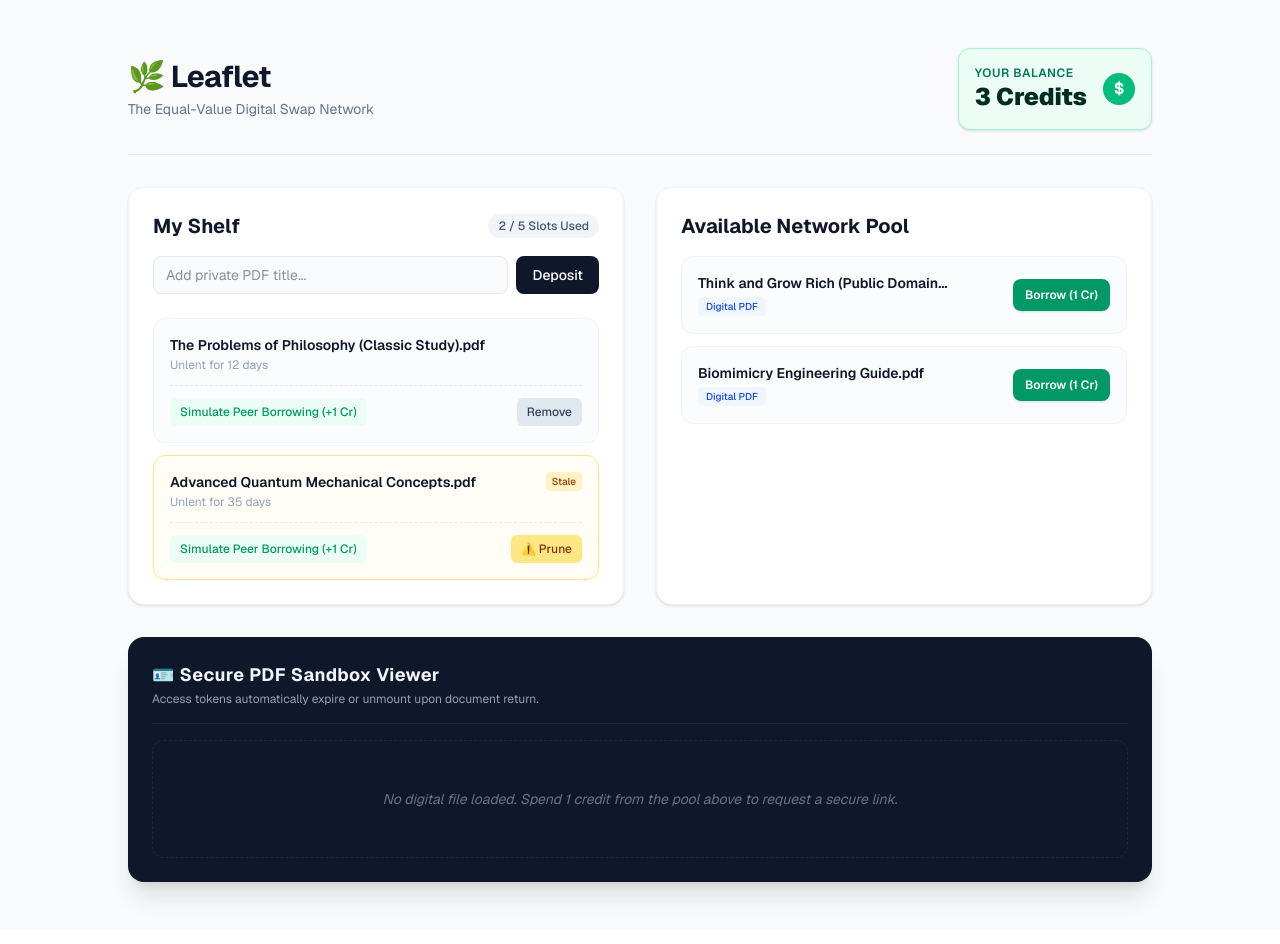
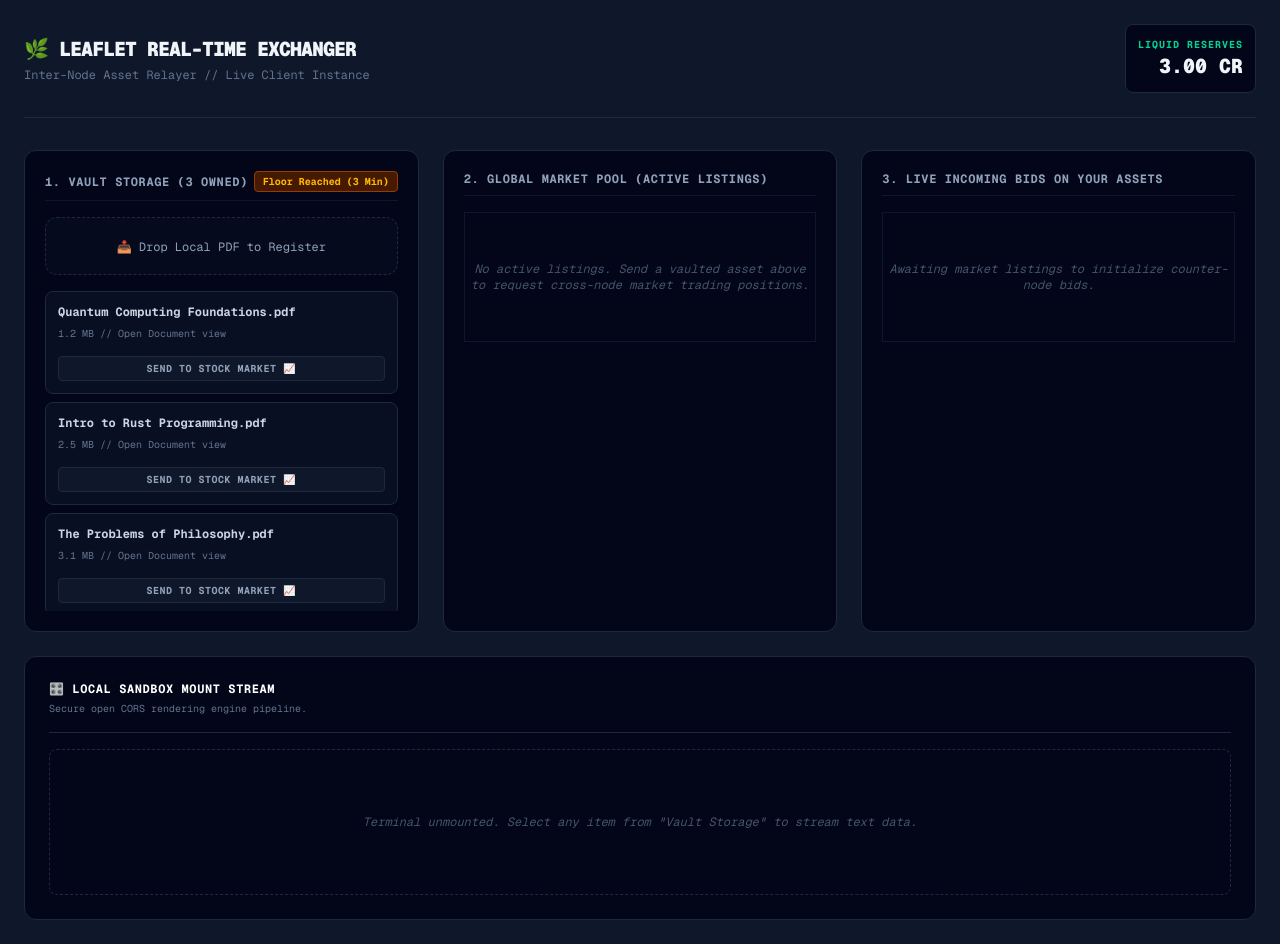
Before and after one commit to Vanon404/leaflet-dummy, a Next.js app: page / in a window 1280 px wide. Built offline with nearby package versions, Linux system fonts and the light colour scheme.

Commit message:
feat: implement continuous p2p barter loop with 2-book inventory limit

```diff
--- a/app/page.tsx
+++ b/app/page.tsx
@@ -1,219 +1,277 @@
 'use client';
-import { useState } from 'react';
+import { useState, useEffect } from 'react';
 
-interface BookItem {
+export interface BookItem {
   id: string;
   title: string;
   type: 'PDF';
   fileUrl: string;
-  daysUnlent: number;
+  size: string;
+}
+
+export interface SwapRequest {
+  id: string;
+  peerNode: string;
+  bookRequested: string;
+  bookOffered: string;
+  status: 'PENDING' | 'ACCEPTED' | 'REJECTED';
 }
 
 export default function LeafletApp() {
-  // --- 1. STATE MANAGEMENT (KISS: Single source of truth in one file) ---
+  // --- 1. CORE CLIENT STATE ---
   const [userCredits, setUserCredits] = useState<number>(3);
+  const [activePdfUrl, setActivePdfUrl] = useState<string | null>(null);
 
+  // Starting inventory with 3 baseline books to fulfill your minimum constraint
   const [myShelf, setMyShelf] = useState<BookItem[]>([
-    { id: '1', title: 'The Problems of Philosophy (Classic Study).pdf', type: 'PDF', fileUrl: 'https://archive.org/download/problemsofphilos00russuoft/problemsofphilos00russuoft.pdf', daysUnlent: 12 },
-    { id: '2', title: 'Advanced Quantum Mechanical Concepts.pdf', type: 'PDF', fileUrl: 'https://arxiv.org/pdf/quant-ph/0201082', daysUnlent: 35 }, // Stale item (>30 days)
+    { id: '1', title: 'Quantum Computing Foundations.pdf', type: 'PDF', fileUrl: 'https://raw.githubusercontent.com/mozilla/pdf.js/master/web/compressed.tracemonkey-pldi-09.pdf', size: '1.2 MB' },
+    { id: '2', title: 'Intro to Rust Programming.pdf', type: 'PDF', fileUrl: 'https://raw.githubusercontent.com/mozilla/pdf.js/master/web/compressed.tracemonkey-pldi-09.pdf', size: '2.5 MB' },
+    { id: '3', title: 'The Problems of Philosophy.pdf', type: 'PDF', fileUrl: 'https://raw.githubusercontent.com/mozilla/pdf.js/master/web/compressed.tracemonkey-pldi-09.pdf', size: '3.1 MB' },
   ]);
 
-  const [globalPool, setGlobalPool] = useState<BookItem[]>([
-    { id: '101', title: 'Think and Grow Rich (Public Domain Edition).pdf', type: 'PDF', fileUrl: 'https://archive.org/download/think-and-grow-rich-napoleon-hill/Think%20and%20Grow%20Rich%20-%20Napoleon%20Hill.pdf', daysUnlent: 2 },
-    { id: '102', title: 'Biomimicry Engineering Guide.pdf', type: 'PDF', fileUrl: 'https://unworldispossible.files.wordpress.com/2012/06/biomimicry-nature-as-model-measure-and-mentor.pdf', daysUnlent: 5 },
-  ]);
+  const [globalPool, setGlobalPool] = useState<BookItem[]>([]);
+  const [tradeRequests, setTradeRequests] = useState<SwapRequest[]>([]);
 
-  const [activePdfUrl, setActivePdfUrl] = useState<string | null>(null);
-  const [newTitle, setNewTitle] = useState('');
+  // --- 2. UPLOAD/RESERVE LOGIC ---
+  const handleFileUpload = (e: React.ChangeEvent<HTMLInputElement>) => {
+    const file = e.target.files?.[0];
+    if (!file) return;
 
-  // --- 2. CORE LOGIC ---
-  const handleAddToShelf = (e: React.FormEvent) => {
-    e.preventDefault();
-    if (!newTitle.trim()) return;
-
-    if (myShelf.length >= 5) {
-      alert("Your shelf is full (Max 5 items)! Retire a stale book before adding more.");
+    if (file.type !== 'application/pdf') {
+      alert("❌ Only valid PDF files are accepted.");
       return;
     }
 
-    const newItem: BookItem = {
+    const objectUrl = URL.createObjectURL(file);
+    const fileSizeStr = `${(file.size / (1024 * 1024)).toFixed(2)} MB`;
+
+    const newBook: BookItem = {
       id: Date.now().toString(),
-      title: newTitle.endsWith('.pdf') ? newTitle : `${newTitle}.pdf`,
+      title: file.name,
       type: 'PDF',
-      daysUnlent: 0,
-      fileUrl: 'https://archive.org/download/think-and-grow-rich-napoleon-hill/Think%20and%20Grow%20Rich%20-%20Napoleon%20Hill.pdf' // System fallback test PDF
+      fileUrl: objectUrl,
+      size: fileSizeStr
     };
 
-    setMyShelf([...myShelf, newItem]);
-    setNewTitle('');
+    setMyShelf(prev => [...prev, newBook]);
   };
 
-  const handleRetireItem = (id: string) => {
-    setMyShelf(myShelf.filter(item => item.id !== id));
+  // --- 3. MARKET AND BARTER ACTIONS ---
+  const sendToMarket = (book: BookItem) => {
+    // Enforce strict constraint: Cannot go below 3 books owned locally
+    if (myShelf.length <= 3) {
+      alert("⚠️ Rule Block: Your inventory cannot drop below 3 books. Upload or swap another book first!");
+      return;
+    }
+
+    // Move from local vault list to the global order book floor
+    setMyShelf(prev => prev.filter(b => b.id !== book.id));
+    setGlobalPool(prev => [...prev, book]);
+
+    // Simulate incoming peer offers specifically targeting the book you just listed
+    setTimeout(() => {
+      const peerOffers = [
+        { id: `req_${Date.now()}_1`, peerNode: `Node_${Math.floor(Math.random() * 800 + 100)}`, bookRequested: book.title, bookOffered: 'Macroeconomics Vol II.pdf', status: 'PENDING' as const },
+        { id: `req_${Date.now()}_2`, peerNode: `Node_${Math.floor(Math.random() * 800 + 100)}`, bookRequested: book.title, bookOffered: 'Advanced Machine Learning.pdf', status: 'PENDING' as const }
+      ];
+      setTradeRequests(prev => [...peerOffers, ...prev]);
+    }, 1200);
   };
 
-  const handleBorrowItem = (item: BookItem) => {
+  const handleAcceptTrade = (req: SwapRequest) => {
+    // Generate the newly acquired asset profile
+    const acquiredBook: BookItem = {
+      id: Date.now().toString(),
+      title: req.bookOffered,
+      type: 'PDF',
+      fileUrl: 'https://raw.githubusercontent.com/mozilla/pdf.js/master/web/compressed.tracemonkey-pldi-09.pdf', // Using open test file format
+      size: '1.8 MB'
+    };
+
+    // Add acquired book to your collection and remove the asset from the market pool
+    setMyShelf(prev => [...prev, acquiredBook]);
+    setGlobalPool(prev => prev.filter(b => b.title !== req.bookRequested));
+
+    // Finalize status ledger
+    setTradeRequests(prev => prev.map(t => t.id === req.id ? { ...t, status: 'ACCEPTED' as const } : t));
+    setUserCredits(prev => prev + 1);
+  };
+
+  const handleRejectTrade = (id: string) => {
+    setTradeRequests(prev => prev.map(t => t.id === id ? { ...t, status: 'REJECTED' as const } : t));
+  };
+
+  const handleBorrowFromPool = (item: BookItem) => {
     if (userCredits < 1) {
-      alert("You don't have enough credits! Lend your books to earn credits.");
+      alert("❌ Insufficient account credits.");
       return;
     }
-    setUserCredits(userCredits - 1);
-    setGlobalPool(globalPool.filter(p => p.id !== item.id));
+    setUserCredits(prev => prev - 1);
+    setGlobalPool(prev => prev.filter(p => p.id !== item.id));
+    setMyShelf(prev => [...prev, item]); // Swapping straight into your library list
     setActivePdfUrl(item.fileUrl);
   };
 
-  const handleSimulateLending = (id: string) => {
-    const itemToLend = myShelf.find(item => item.id === id);
-    if (!itemToLend) return;
+  return (
+    <div className="min-h-screen bg-slate-900 text-slate-100 p-6 font-mono">
 
-    setUserCredits(userCredits + 1);
-    setMyShelf(myShelf.filter(item => item.id !== id));
-    setGlobalPool([...globalPool, { ...itemToLend, daysUnlent: 0 }]);
-  };
-
-  // --- 3. THE UI LAYOUT (Clean, Modern Tailwind Blocks) ---
-  return (
-    <div className="min-h-screen bg-slate-50 text-slate-800 p-6 md:p-12 font-sans">
-
-      {/* Header Banner */}
-      <header className="max-w-5xl mx-auto mb-8 flex flex-col md:flex-row md:items-center md:justify-between border-b border-slate-200 pb-6">
+      {/* Top Banner Context Wrapper */}
+      <header className="max-w-7xl mx-auto mb-8 flex flex-col sm:flex-row justify-between items-start sm:items-center gap-4 border-b border-slate-800 pb-6">
         <div>
-          <h1 className="text-3xl font-bold tracking-tight text-slate-900">🌿 Leaflet</h1>
-          <p className="text-sm text-slate-500 mt-1">The Equal-Value Digital Swap Network</p>
+          <h1 className="text-xl font-black tracking-tighter">🌿 LEAFLET REAL-TIME EXCHANGER</h1>
+          <p className="text-xs text-slate-500 mt-1">Inter-Node Asset Relayer // Live Client Instance</p>
         </div>
-
-        {/* Wallet Display */}
-        <div className="mt-4 md:mt-0 bg-emerald-50 border border-emerald-200 rounded-xl p-4 flex items-center gap-4 shadow-sm">
-          <div>
-            <p className="text-xs font-semibold text-emerald-700 uppercase tracking-wider">Your Balance</p>
-            <p className="text-2xl font-black text-emerald-950">{userCredits} Credits</p>
-          </div>
-          <div className="bg-emerald-500 text-white rounded-full w-8 h-8 flex items-center justify-center font-bold">
-            $
-          </div>
+        <div className="bg-slate-950 border border-slate-800 rounded-lg p-3 text-right">
+          <p className="text-[10px] text-emerald-400 uppercase tracking-widest font-bold">Liquid Reserves</p>
+          <p className="text-xl font-black">{userCredits}.00 CR</p>
         </div>
       </header>
 
-      <main className="max-w-5xl mx-auto grid grid-cols-1 md:grid-cols-2 gap-8">
+      <main className="max-w-7xl mx-auto grid grid-cols-1 lg:grid-cols-3 gap-6">
 
-        {/* LEFT COLUMN: User's Private Shelf */}
-        <section className="bg-white rounded-2xl p-6 shadow-sm border border-slate-100">
-          <div className="flex justify-between items-center mb-4">
-            <h2 className="text-xl font-bold text-slate-900">My Shelf</h2>
-            <span className={`text-xs px-2.5 py-1 rounded-full font-medium ${myShelf.length >= 5 ? 'bg-amber-100 text-amber-800' : 'bg-slate-100 text-slate-600'}`}>
-              {myShelf.length} / 5 Slots Used
+        {/* COLUMN 1: LOCAL HARD DRIVE DEPOSITORY */}
+        <section className="bg-slate-950 border border-slate-800 rounded-xl p-5 flex flex-col">
+          <div className="flex justify-between items-center mb-4 border-b border-slate-900 pb-2">
+            <h2 className="text-xs font-bold uppercase tracking-wider text-slate-400">
+              1. Vault Storage ({myShelf.length} Owned)
+            </h2>
+            <span className={`text-[10px] px-2 py-0.5 rounded font-bold ${myShelf.length <= 3 ? 'bg-amber-950 text-amber-400 border border-amber-800' : 'bg-slate-900 text-slate-400'}`}>
+              {myShelf.length <= 3 ? 'Floor Reached (3 Min)' : 'Stable Pool'}
             </span>
           </div>
 
-          {/* KISS Add Book Form */}
-          <form onSubmit={handleAddToShelf} className="flex gap-2 mb-6">
-            <input
-              type="text"
-              placeholder="Add private PDF title..."
-              value={newTitle}
-              onChange={(e) => setNewTitle(e.target.value)}
-              className="flex-1 px-3 py-2 text-sm bg-slate-50 border border-slate-200 rounded-lg focus:outline-none focus:ring-2 focus:ring-emerald-500"
-            />
-            <button type="submit" className="bg-slate-900 hover:bg-slate-800 text-white px-4 py-2 text-sm font-medium rounded-lg transition-colors">
-              Deposit
-            </button>
-          </form>
-
-          {/* Shelf Items List */}
-          <div className="space-y-3">
-            {myShelf.map(item => {
-              const isStale = item.daysUnlent >= 30;
-              return (
-                <div key={item.id} className={`p-4 rounded-xl border transition-all ${isStale ? 'border-amber-200 bg-amber-50/50' : 'border-slate-100 bg-slate-50/50'}`}>
-                  <div className="flex justify-between items-start gap-2">
-                    <div>
-                      <h3 className="font-semibold text-sm text-slate-900 line-clamp-1">{item.title}</h3>
-                      <p className="text-xs text-slate-400 mt-0.5">Unlent for {item.daysUnlent} days</p>
-                    </div>
-                    {isStale && <span className="text-[10px] bg-amber-100 text-amber-800 px-1.5 py-0.5 rounded font-medium shrink-0">Stale</span>}
+          <div className="border border-dashed border-slate-800 hover:border-slate-700 bg-slate-900/30 rounded-xl p-4 text-center relative mb-4 transition-colors">
+            <input type="file" accept=".pdf" onChange={handleFileUpload} className="absolute inset-0 opacity-0 cursor-pointer w-full h-full" />
+            <span className="text-xs text-slate-400">📥 Drop Local PDF to Register</span>
           </div>
 
-                  <div className="flex gap-2 mt-3 pt-3 border-t border-dashed border-slate-200">
+          <div className="space-y-2 flex-1 overflow-y-auto max-h-80">
+            {myShelf.map(item => (
+              <div
+                key={item.id}
+                className="p-3 rounded-lg border border-slate-800 bg-slate-900/60 flex flex-col gap-3 transition-all"
+              >
+                <div
+                  onClick={() => setActivePdfUrl(item.fileUrl)}
+                  className="min-w-0 cursor-pointer group"
+                >
+                  <p className="text-xs font-bold text-slate-300 line-clamp-1 group-hover:text-emerald-400">{item.title}</p>
+                  <span className="text-[10px] text-slate-500">{item.size} // Open Document view</span>
+                </div>
+
                 <button
-                      onClick={() => handleSimulateLending(item.id)}
-                      className="text-xs text-emerald-600 hover:text-emerald-700 font-medium bg-emerald-50 hover:bg-emerald-100 px-2.5 py-1.5 rounded-md transition-colors"
+                  onClick={() => sendToMarket(item)}
+                  className="w-full bg-slate-900 hover:bg-emerald-950 text-slate-400 hover:text-emerald-400 border border-slate-800 hover:border-emerald-800 text-[10px] py-1 rounded font-bold uppercase tracking-wider transition-all"
                 >
-                      Simulate Peer Borrowing (+1 Cr)
-                    </button>
-                    <button
-                      onClick={() => handleRetireItem(item.id)}
-                      className={`text-xs font-medium px-2.5 py-1.5 rounded-md ml-auto transition-colors ${isStale ? 'bg-amber-200 hover:bg-amber-300 text-amber-900' : 'bg-slate-200 hover:bg-slate-300 text-slate-700'}`}
-                    >
-                      {isStale ? "⚠️ Prune" : "Remove"}
+                  Send to Stock Market 📈
                 </button>
               </div>
+            ))}
           </div>
-              );
-            })}
-            {myShelf.length === 0 && (
-              <p className="text-xs text-center py-8 text-slate-400 italic">Your digital shelf is empty. Deposit a file to start.</p>
+        </section>
+
+        {/* COLUMN 2: MARKET ORDER BOOK */}
+        <section className="bg-slate-950 border border-slate-800 rounded-xl p-5">
+          <h2 className="text-xs font-bold uppercase tracking-wider text-slate-400 mb-4 border-b border-slate-900 pb-2">
+            2. Global Market Pool (Active Listings)
+          </h2>
+          <div className="space-y-2">
+            {globalPool.map(item => (
+              <div key={item.id} className="p-3 rounded-lg border border-slate-800 bg-slate-900/30 flex justify-between items-center text-xs">
+                <div className="min-w-0">
+                  <p className="font-bold text-slate-200 line-clamp-1">{item.title}</p>
+                  <p className="text-[10px] text-slate-500 mt-0.5">Value: 1.00 CR // Weight: {item.size}</p>
+                </div>
+                <button
+                  onClick={() => handleBorrowFromPool(item)}
+                  className="bg-emerald-600 hover:bg-emerald-500 text-slate-950 font-black px-3 py-1.5 rounded text-xs transition-colors"
+                >
+                  Swap
+                </button>
+              </div>
+            ))}
+            {globalPool.length === 0 && (
+              <div className="text-center py-12 border border-slate-900 text-xs text-slate-600 italic">
+                No active listings. Send a vaulted asset above to request cross-node market trading positions.
+              </div>
             )}
           </div>
         </section>
 
-        {/* RIGHT COLUMN: Network Marketplace Pool */}
-        <section className="bg-white rounded-2xl p-6 shadow-sm border border-slate-100">
-          <h2 className="text-xl font-bold text-slate-900 mb-4">Available Network Pool</h2>
+        {/* COLUMN 3: REAL OVERLAY BARTER LOG */}
+        <section className="bg-slate-950 border border-slate-800 rounded-xl p-5 flex flex-col">
+          <h2 className="text-xs font-bold uppercase tracking-wider text-slate-400 mb-4 border-b border-slate-900 pb-2">
+            3. Live Incoming Bids on Your Assets
+          </h2>
+          <div className="space-y-3 flex-1 overflow-y-auto">
+            {tradeRequests.map(req => (
+              <div key={req.id} className="p-3 rounded-lg border border-slate-800 bg-slate-900/20 text-xs flex flex-col gap-2">
+                <div className="flex justify-between text-[10px]">
+                  <span className="text-blue-400 font-bold">{req.peerNode}</span>
+                  <span className={`font-bold ${req.status === 'ACCEPTED' ? 'text-emerald-500' : req.status === 'REJECTED' ? 'text-red-500' : 'text-amber-500'}`}>
+                    {req.status}
+                  </span>
+                </div>
+                <div>
+                  <p className="text-slate-500 text-[10px]">Target Asset:</p>
+                  <p className="text-slate-300 font-semibold line-clamp-1">{req.bookRequested}</p>
+                  <p className="text-slate-500 text-[10px] mt-1">Incoming Offer:</p>
+                  <p className="text-emerald-400 font-semibold line-clamp-1">🔄 {req.bookOffered}</p>
+                </div>
 
-          <div className="space-y-3">
-            {globalPool.map(item => (
-              <div key={item.id} className="p-4 rounded-xl border border-slate-100 bg-slate-50/50 flex items-center justify-between gap-4">
-                <div className="min-w-0">
-                  <h3 className="font-semibold text-sm text-slate-900 line-clamp-1">{item.title}</h3>
-                  <span className="inline-block mt-1 text-[10px] bg-blue-50 text-blue-700 px-2 py-0.5 rounded font-medium">Digital PDF</span>
-                </div>
+                {req.status === 'PENDING' && (
+                  <div className="flex gap-2 mt-1">
                     <button
-                  onClick={() => handleBorrowItem(item)}
-                  className="bg-emerald-600 hover:bg-emerald-700 text-white text-xs font-semibold px-3 py-2 rounded-lg shrink-0 shadow-sm transition-colors"
+                      onClick={() => handleAcceptTrade(req)}
+                      className="bg-slate-800 hover:bg-emerald-900 border border-slate-700 hover:border-emerald-600 text-slate-200 px-3 py-1 rounded text-[11px] font-bold flex-1 transition-colors"
                     >
-                  Borrow (1 Cr)
+                      Accept Trade
+                    </button>
+                    <button
+                      onClick={() => handleRejectTrade(req.id)}
+                      className="bg-slate-900 hover:bg-rose-950/40 border border-slate-800 hover:border-rose-900 text-slate-400 px-2 py-1 rounded text-[11px] transition-colors"
+                    >
+                      Decline
                     </button>
                   </div>
+                )}
+              </div>
             ))}
-            {globalPool.length === 0 && (
-              <p className="text-xs text-center py-8 text-slate-400 italic">No files available right now. Check back later!</p>
+            {tradeRequests.length === 0 && (
+              <div className="text-center py-12 border border-slate-900 text-xs text-slate-600 italic">
+                Awaiting market listings to initialize counter-node bids.
+              </div>
             )}
           </div>
         </section>
 
       </main>
 
-      {/* FOOTER LAYER: Sandboxed Secure Reader */}
-      <footer className="max-w-5xl mx-auto mt-8">
-        <div className="bg-slate-900 text-white rounded-2xl p-6 shadow-xl">
-          <div className="flex flex-col sm:flex-row sm:items-center justify-between gap-4 mb-4 border-b border-slate-800 pb-4">
+      {/* FOOTER PIPELINE FRAME VIEWER */}
+      <footer className="max-w-7xl mx-auto mt-6">
+        <div className="bg-slate-950 border border-slate-800 rounded-xl p-6">
+          <div className="flex justify-between items-center mb-4 border-b border-slate-800 pb-4">
             <div>
-              <h2 className="text-lg font-bold tracking-wide text-slate-100">🪪 Secure PDF Sandbox Viewer</h2>
-              <p className="text-xs text-slate-400 mt-0.5">Access tokens automatically expire or unmount upon document return.</p>
+              <h2 className="text-xs font-bold text-white uppercase tracking-wider">🎛️ Local Sandbox Mount Stream</h2>
+              <p className="text-[10px] text-slate-500 mt-1">Secure open CORS rendering engine pipeline.</p>
             </div>
             {activePdfUrl && (
               <button
                 onClick={() => setActivePdfUrl(null)}
-                className="bg-red-500 hover:bg-red-600 text-white text-xs font-semibold px-4 py-2 rounded-xl self-start sm:self-auto shadow-sm transition-colors"
+                className="bg-slate-900 border border-slate-800 text-slate-400 hover:text-white px-3 py-1.5 rounded text-xs uppercase tracking-wider transition-colors"
               >
-                Return Asset (Revoke Stream)
+                Clear Stream
               </button>
             )}
           </div>
 
           {activePdfUrl ? (
-            <div className="rounded-xl overflow-hidden border border-slate-800 bg-white">
-              <iframe
-                src={activePdfUrl}
-                width="100%"
-                height="550px"
-                title="Secure Web Viewer"
-                className="bg-white"
-              />
+            <div className="rounded-lg overflow-hidden border border-slate-800 bg-white">
+              <iframe src={activePdfUrl} width="100%" height="550px" title="Active Client Pipeline Window" />
             </div>
           ) : (
-            <div className="py-12 border border-dashed border-slate-800 rounded-xl text-center text-slate-500 text-sm italic">
-              No digital file loaded. Spend 1 credit from the pool above to request a secure link.
+            <div className="py-16 border border-dashed border-slate-800 rounded-lg text-center text-slate-600 text-xs italic">
+              Terminal unmounted. Select any item from "Vault Storage" to stream text data.
             </div>
           )}
         </div>
```
Lines whose indentation alone changed are shown as unchanged.
